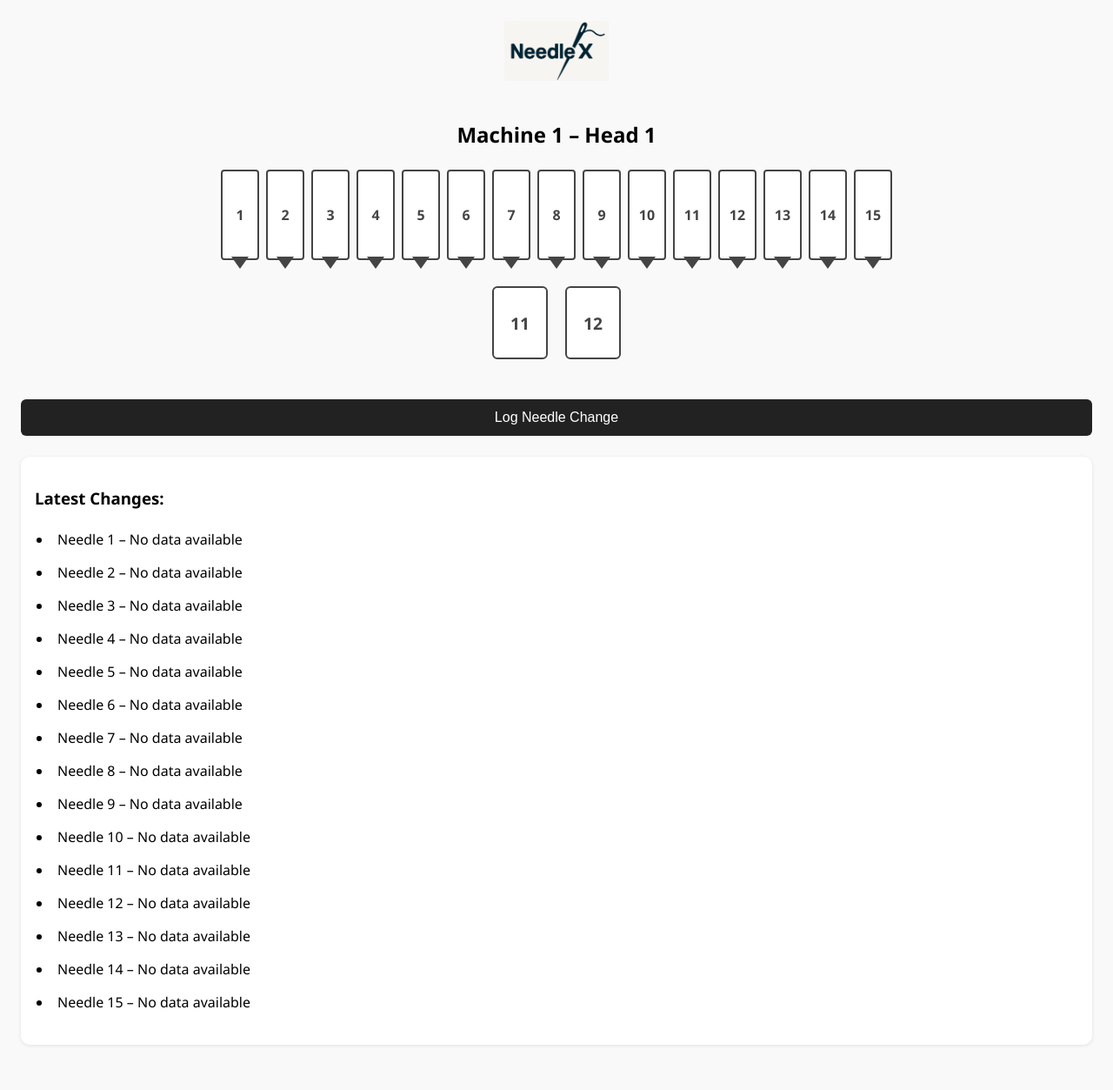
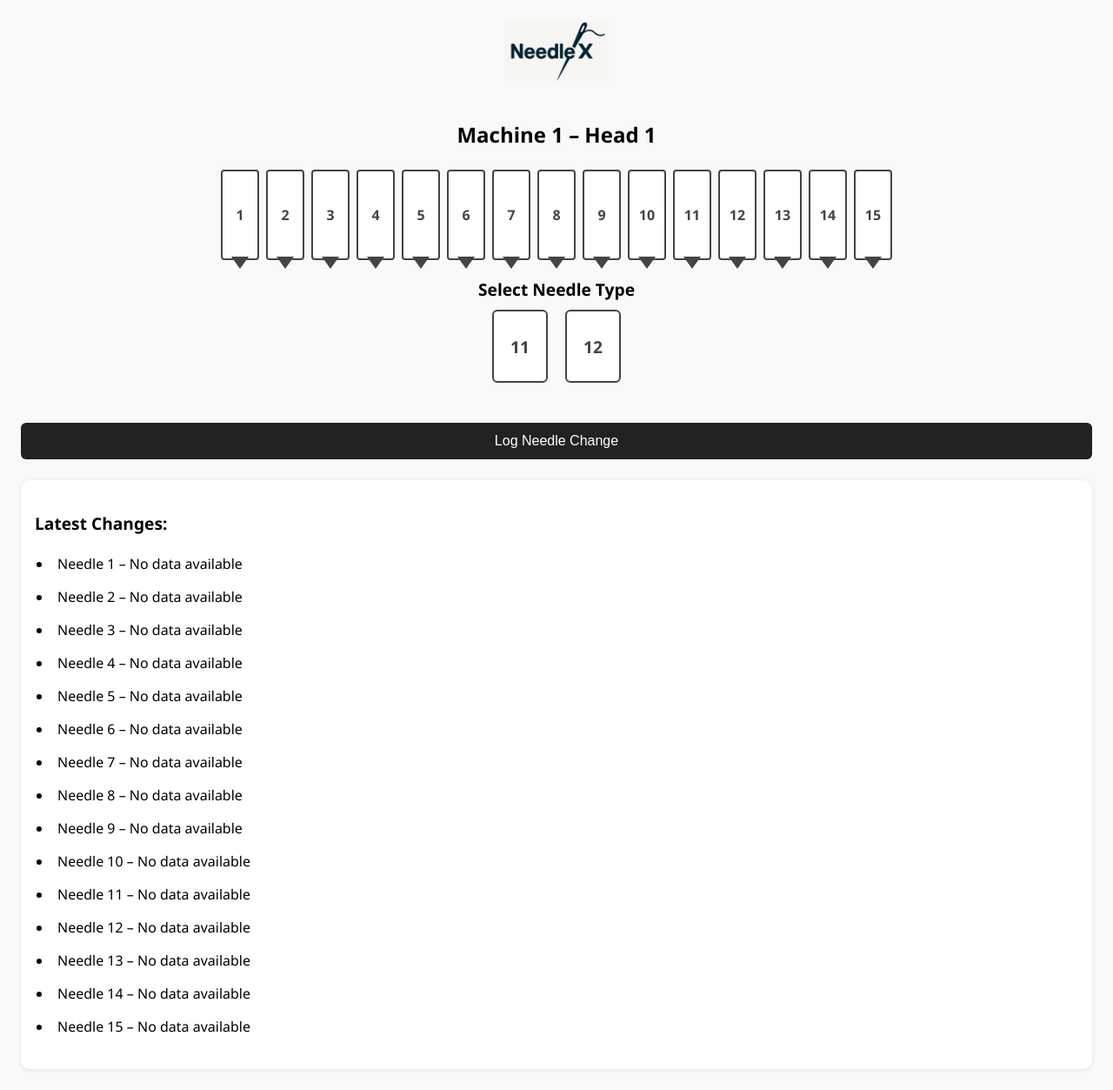
Before and after one commit to gigtarget/needlex, a Flask app: page /head/1/1 in a window 1280 px wide. Shown: the whole page at 87% size. Before the commit the page ends 1202 px from the top, so only its background shows below. Run offline with Flask 3, Linux system fonts and the light colour scheme; data that the repository does not hold is empty.

Commit message:
Update head_view.html

```diff
--- a/app/templates/head_view.html
+++ b/app/templates/head_view.html
@@ -20,12 +20,18 @@
       margin-bottom: 24px;
     }
 
+    h3 {
+      font-size: 1.2rem;
+      font-weight: 600;
+      margin: 20px 0 10px;
+    }
+
     .needle-grid {
       display: flex;
       flex-wrap: wrap;
       justify-content: center;
       gap: 8px;
-      margin-bottom: 30px;
+      margin-bottom: 10px;
     }
 
     .needle {
@@ -136,6 +142,8 @@
     <input type="hidden" name="needle_number" id="needle_number" required>
     <input type="hidden" name="needle_type" id="needle_type" required>
 
+    <h3>Select Needle Type</h3>
+
     <div class="type-buttons">
       <div class="type-btn" data-type="11">11</div>
       <div class="type-btn" data-type="12">12</div>
```
